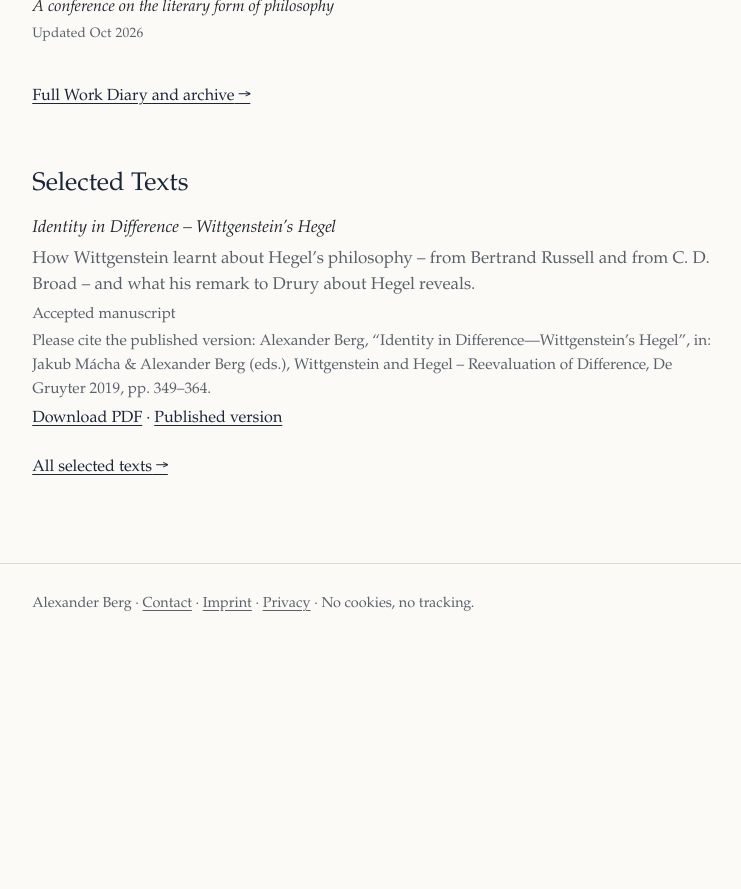
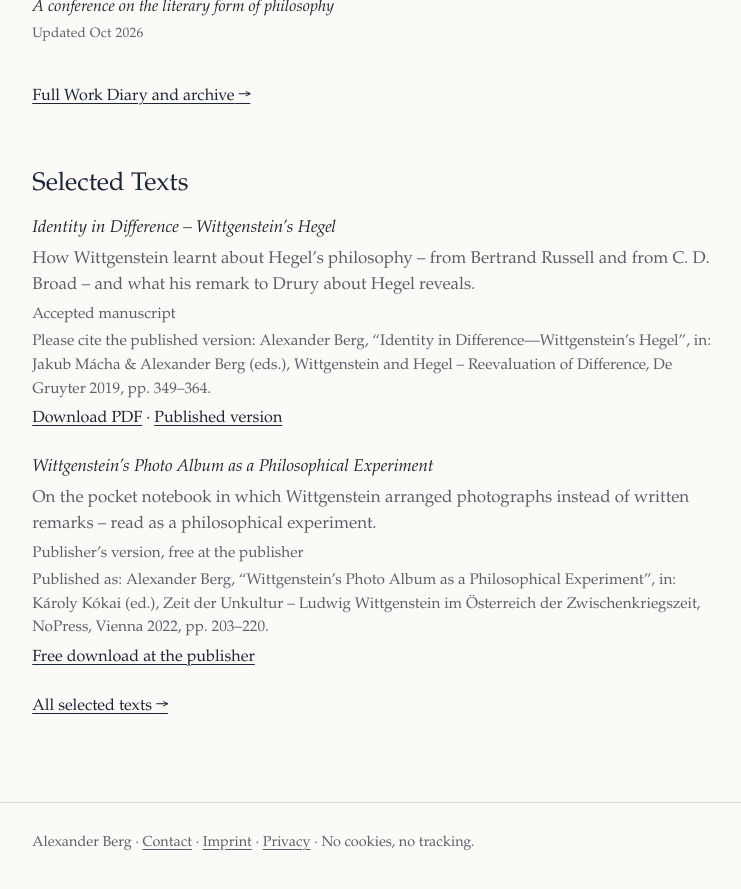
Before and after one commit to dralexanderberg/website, a Jekyll site: the page built from index.html, in a window 1280 px wide and 900 px high, scrolled down 1743 px. Shown: the top 889 px of the window, without its empty margins (68-809 px from the left). Built offline with Jekyll 4.4.1, drawn with Linux system fonts in a browser that asks for light colours; before the commit the page ends 2405 px from its top, so only the background shows below that.

Commit message:
Selected Texts: link the free NoPress version of the photo album essay
Entries may now link to a free version at the publisher instead of a PDF
on this site; the citation line reads "Published as" for publisher's
versions.

Co-Authored-By: Claude Opus 5.5 <noreply@anthropic.com>
Claude-Session: https://claude.ai/code/session_01DaTNutaFvg9aFZdq3qhdu7

```diff
--- a/_data/selected_texts.yml
+++ b/_data/selected_texts.yml
@@ -1,12 +1,14 @@
 # SELECTED TEXTS – a few texts to read or download.
 # As long as this file contains no entries, the section stays hidden everywhere.
 #
+# A text on this website:
 # 1. Upload the PDF into the folder "texts/" (e.g. texts/berg-2019-identity-in-difference.pdf).
 # 2. Copy the template below, remove the "# " at the start of each line, fill in.
+# A text that the publisher offers for free: leave out "file" and give the link under "open_access".
 #
 # - pub: identity-in-difference    # id of the entry in publications.yml
-#   file: /texts/berg-2019-identity-in-difference.pdf
-#   version: accepted manuscript   # preprint | accepted manuscript | publisher's PDF
+#   file: /texts/berg-2019-identity-in-difference.pdf   # leave out if the text is only linked
+#   version: accepted manuscript   # preprint | accepted manuscript | publisher's version
 #   cite: "Alexander Berg, Identity in Difference – Wittgenstein’s Hegel, in: … (De Gruyter 2019), 349–364."
 #   open_access: https://…         # optional: free version at the publisher or conference
 #   note: One sentence on what the text is about.   # optional
@@ -16,3 +18,9 @@
   version: accepted manuscript
   cite: "Alexander Berg, “Identity in Difference—Wittgenstein’s Hegel”, in: Jakub Mácha & Alexander Berg (eds.), Wittgenstein and Hegel – Reevaluation of Difference, De Gruyter 2019, pp. 349–364."
   note: How Wittgenstein learnt about Hegel’s philosophy – from Bertrand Russell and from C. D. Broad – and what his remark to Drury about Hegel reveals.
+
+- pub: photo-album-experiment
+  version: publisher’s version, free at the publisher
+  cite: "Alexander Berg, “Wittgenstein’s Photo Album as a Philosophical Experiment”, in: Károly Kókai (ed.), Zeit der Unkultur – Ludwig Wittgenstein im Österreich der Zwischenkriegszeit, NoPress, Vienna 2022, pp. 203–220."
+  open_access: https://www.nopress.at/wittgenstein/
+  note: On the pocket notebook in which Wittgenstein arranged photographs instead of written remarks – read as a philosophical experiment.
--- a/_includes/pub-cite.html
+++ b/_includes/pub-cite.html
@@ -12,4 +12,4 @@
 {%- if p.isbn %} – ISBN {{ p.isbn }}{% endif -%}
 {%- if p.url %} – <a href="{{ p.url }}">{{ link_label }}</a>{% endif -%}
 {%- if p.toc %} – <a href="{{ p.toc | relative_url }}">Table of contents (PDF)</a>{% endif -%}
-{%- if site.data.selected_texts %}{% assign st = site.data.selected_texts | where: "pub", p.id | first %}{% if st %} – <a href="{{ st.file | relative_url }}">{{ st.version | capitalize }} (PDF)</a>{% endif %}{% endif -%}
+{%- if site.data.selected_texts %}{% assign st = site.data.selected_texts | where: "pub", p.id | first %}{% if st.file %} – <a href="{{ st.file | relative_url }}">{{ st.version | capitalize }} (PDF)</a>{% elsif st.open_access %} – <a href="{{ st.open_access }}">Free download at the publisher</a>{% endif %}{% endif -%}
--- a/_includes/text-entry.html
+++ b/_includes/text-entry.html
@@ -5,6 +5,10 @@
   <span class="entry-title">{% if p %}{{ p.title }}{% else %}{{ t.title }}{% endif %}</span>
   {% if t.note %}<span class="entry-note">{{ t.note }}</span>{% endif %}
   <span class="text-version">{{ t.version | capitalize }}</span>
-  {% if t.cite %}<span class="text-cite">Please cite the published version: {{ t.cite }}</span>{% endif %}
-  <span class="text-links"><a href="{{ t.file | relative_url }}">Download PDF</a>{% if p.url %} · <a href="{{ p.url }}">Published version</a>{% endif %}{% if t.open_access %} · <a href="{{ t.open_access }}">Free version at the publisher</a>{% endif %}</span>
+  {% if t.cite %}<span class="text-cite">{% if t.version contains "manuscript" or t.version contains "preprint" %}Please cite the published version: {% else %}Published as: {% endif %}{{ t.cite }}</span>{% endif %}
+  <span class="text-links">
+    {%- if t.file %}<a href="{{ t.file | relative_url }}">Download PDF</a>{% endif %}
+    {%- if t.open_access %}{% if t.file %} · {% endif %}<a href="{{ t.open_access }}">Free download at the publisher</a>{% endif %}
+    {%- if p.url and t.open_access == nil %}{% if t.file %} · {% endif %}<a href="{{ p.url }}">Published version</a>{% endif -%}
+  </span>
 </li>
```
